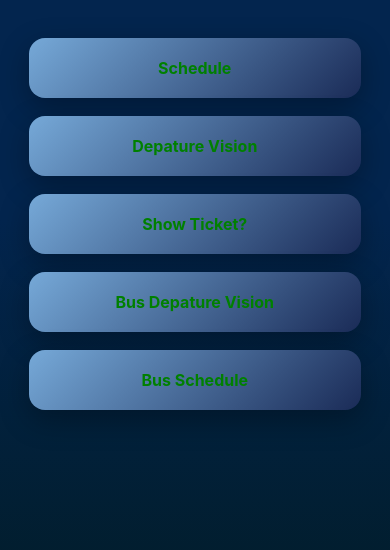
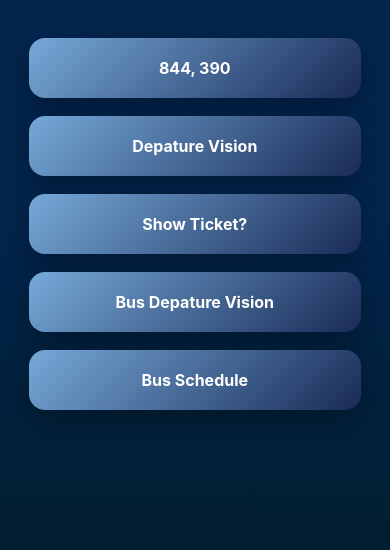
Before and after one commit to Jackzombie/njTransit, a website: page public/index.html in a window 390 px wide. Both pictures are taken after a click on the button "Schedule". Shown: the part 202-752 px from the top of the page. Drawn offline with Linux system fonts and the light colour scheme.

Commit message:
adding a way to see my windows innerHeight and inner width

```diff
--- a/public/index.html
+++ b/public/index.html
@@ -261,7 +261,6 @@
     font-size: 1rem;
     padding: 16px 20px;
     gap: 10px;
-    color:green;
   }
 
   .btn-icon svg {
@@ -296,7 +295,6 @@
     font-size: 1.1rem;
     padding: 18px 25px;
     gap: 12px;
-    color:blue;
   }
 
   .btn-icon svg {
@@ -331,7 +329,6 @@
     font-size: 1rem;
     padding: 16px 20px;
     gap: 10px;
-    color:green;
   }
 
   .btn-icon svg {
@@ -346,24 +343,14 @@
 }
 </style>
 <script>
-const buttons = [
-  document.getElementById('btn1'),
-  document.getElementById('btn2'),
-  document.getElementById('btn3'),
-  document.getElementById('btn4'),
-  document.getElementById('btn5')
-];
-
-buttons.forEach((btn, index) => {
-  btn.addEventListener('click', function() {
-    this.style.transform = 'scale(0.95)';
-    setTimeout(() => {
-      this.style.transform = '';
-    }, 200);
-
-    console.log(`Button ${index + 1} clicked!`);
-  });
-});
+  document.addEventListener('DOMContentLoaded', function() {
+    console.log("DOM Loaded")
+    const btn = document.getElementById("btn1");
+    const span = document.getElementById("span1");
+    btn.addEventListener("click", function() {
+      span.innerHTML = window.innerHeight+", "+window.innerWidth;
+    })
+  })
 </script>
 </head>
 <body>
@@ -380,7 +367,7 @@ buttons.forEach((btn, index) => {
 		<!-- Button Section -->
 		<div class="button-container">
 			<button class="action-btn btn-1" id="btn1">
-				<span class="btn-text">Schedule</span>
+				<span class="btn-text" id="span1">Schedule</span>
 				<span class="btn-shine"></span>
 			</button>
 
```
